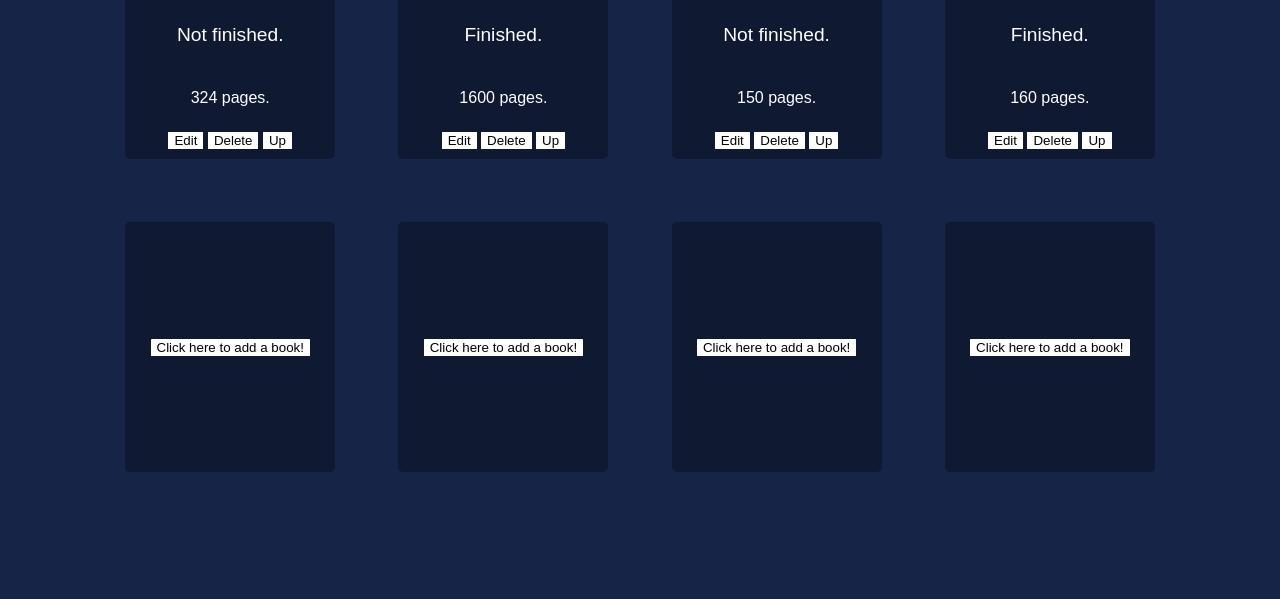
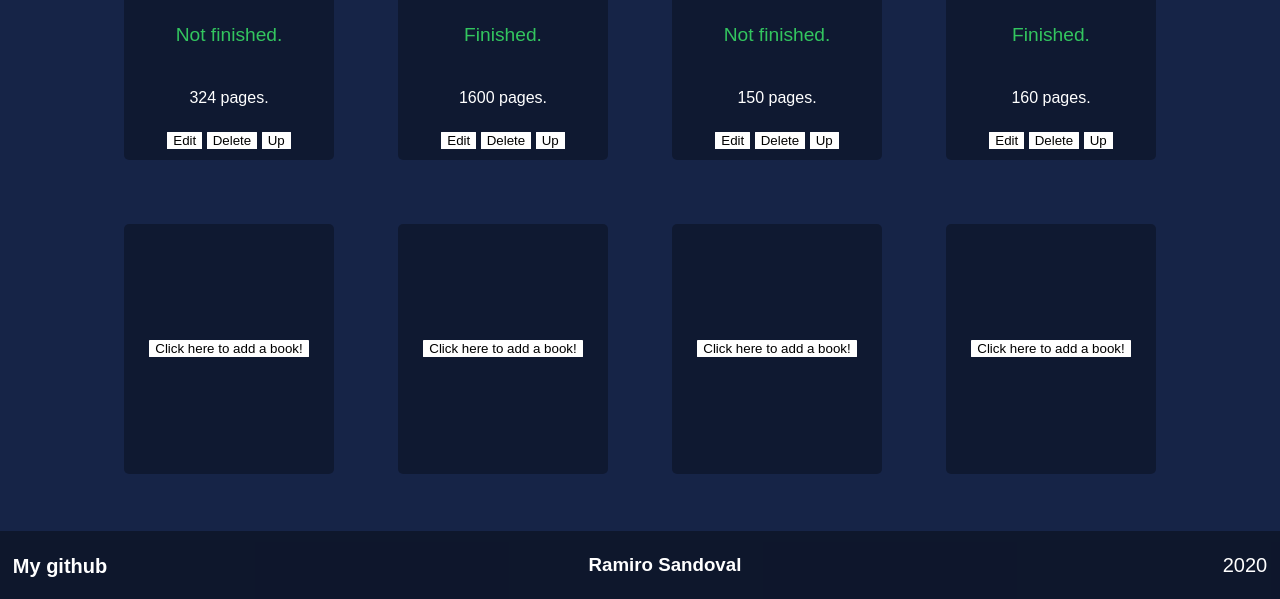
Before and after one commit to ramirosandoval/Books_JS, a plain HTML site: page index.html in a window 1280 px wide. Shown: the part 221-820 px from the top of the page. Drawn offline with Linux system fonts and the light colour scheme.

Commit message:
Footer added.

```diff
--- a/css/style.css
+++ b/css/style.css
@@ -3,6 +3,7 @@ body{
     color: white;
     font-family: 'Hind Vadodara', sans-serif;
     text-align: center;
+    margin: 0px;
 }
 
 h1{
@@ -13,6 +14,7 @@ h1{
     display: flex;
     justify-content: center;
     flex-wrap: wrap;
+    margin-bottom: 2%;
 }
 
 .books{
@@ -52,6 +54,7 @@ h1{
 
 .book-Status{
     font-size: larger;
+    color: #33c55f; /*make red when not finished*/
 }
 
 .book-options{
@@ -63,3 +66,32 @@ button{
     border-radius: 1%;
     border-style: none;
 }
+
+#page-footer{
+    align-items: center;
+    background-color: rgba(0, 0, 0, 0.377);
+    bottom: 0px;
+    display: flex;
+    justify-content: space-between;
+    padding: 0% 1%;
+}
+
+#year:hover,#my-name:hover, a:hover{
+    text-shadow: 0px 0px 5px black;
+}
+
+a:hover{
+    color: rgba(255, 255, 255, 0.308);
+}
+
+#year, #github-link{
+    font-size: 20px;
+}
+
+a{
+    text-decoration: none;
+}
+
+a:link, a:visited{
+    color: white;
+}
--- a/index.html
+++ b/index.html
@@ -92,5 +92,14 @@
         </div>
     </main>
 
+    <footer id="page-footer">
+        <h2 id="my-github">
+            <a href="http://github.com/smRamiro" id="github-link" target="_blank">My github</a>
+        </h2>
+
+        <h3 id="my-name">Ramiro Sandoval</h3>
+
+        <p id="year">2020</p>
+    </footer>
 </body>
 </html>
```
